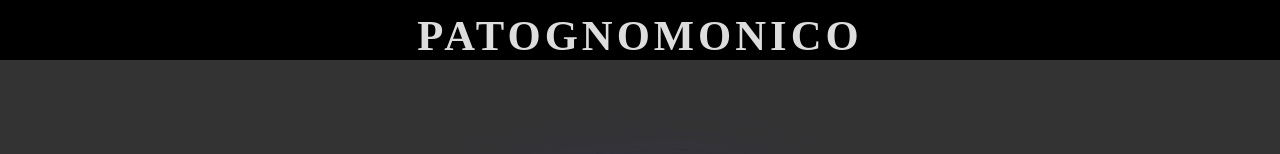
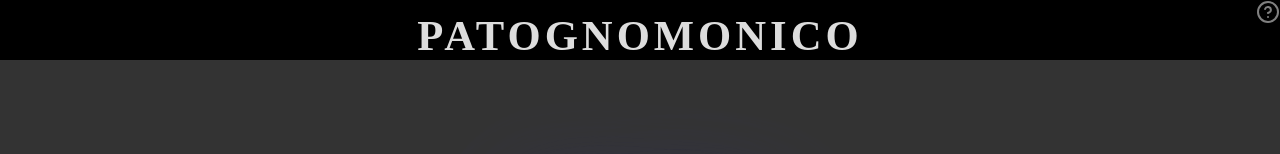
Before and after one commit to TarsiSurdi/sanequiz, a React (Vite) app: page / in a window 1280 px wide. Shown: the top 154 px of the page. Built offline with nearby package versions, Linux system fonts and the light colour scheme; a web font is replaced by a local one.

Commit message:
Final touches

```diff
--- a/src/App.tsx
+++ b/src/App.tsx
@@ -4,15 +4,25 @@ import HeaderTitle from "./components/Header/HeaderTitle";
 import GameWrapper from "./components/GameWrapper";
 import Deck from "./components/Deck/Deck";
 
-import Controls from "./components/Controls";
+import Footer from "./components/Footer/Footer";
 
-import Footer from "./components/Footer/Footer";
+import { HelpCircle } from "react-feather";
 
 function App() {
   return (
     <div className="App">
       <Header>
         <HeaderTitle>Patognomonico</HeaderTitle>
+        <HelpCircle
+          color="gray"
+          size={24}
+          style={{ position: "absolute", top: "0", right: "0" }}
+          onClick={() => {
+            alert(
+              "Este jogo possui mais de 180 perguntas em forma de carta sobre conceitos diversos da área da Patologia Geral.\nJogue-o como quiser: sozinho, competindo com amigos... Use sua criatividade!\nInstruções: deslize as cartas para a esquerda ou direita para removê-la do topo do deck; um duplo toque sobre a carta faz com que ela vire, revelando a resposta; 5 cartas são geradas aleatoriamente por vez."
+            );
+          }}
+        />
       </Header>
       <GameWrapper>
         <Deck />
--- a/src/assets/footerPhrases.ts
+++ b/src/assets/footerPhrases.ts
@@ -40,6 +40,10 @@ const phrases: Array<Phrase> = [
     icon: "📝",
     text: "Revisão por Isadora Vanz Schwaiga",
   },
+  {
+    icon: "🔓",
+    text: "Este é um projeto de código aberto!",
+  },
 ];
 
 export default phrases;
```
